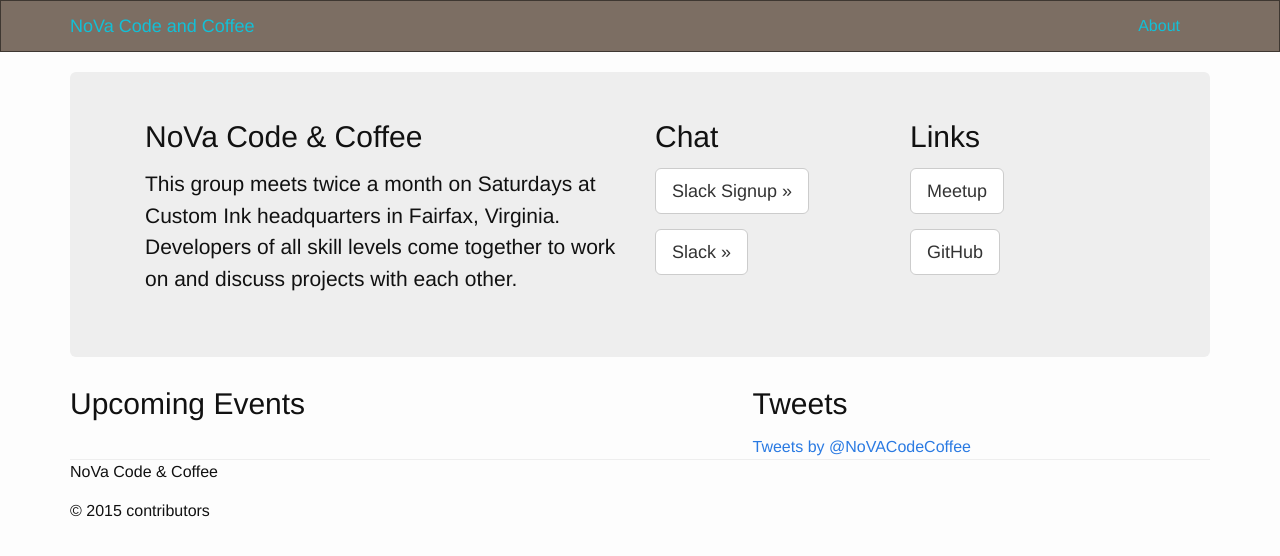
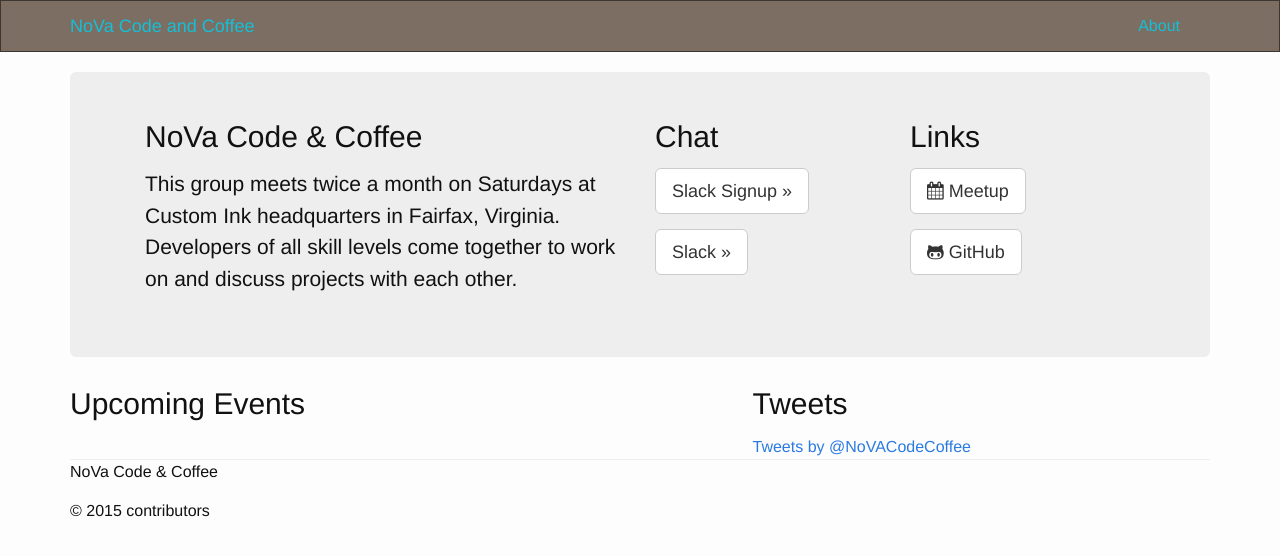
Before and after one commit to NoVACodeCoffee/novacodecoffee.github.io, a Jekyll site: the page built from index.html, in a window 1280 px wide. Shown: the top 556 px of the page. Built offline with Jekyll 4.4.1, drawn with Linux system fonts in a browser that asks for light colours; nearby versions of some CDN libraries; comment, search, counter and statistics services are not loaded.

Commit message:
add fontawesome

```diff
--- a/_includes/head.html
+++ b/_includes/head.html
@@ -9,6 +9,9 @@
   <script src="https://ajax.googleapis.com/ajax/libs/jquery/2.1.3/jquery.min.js"></script>
   <script src="https://cdnjs.cloudflare.com/ajax/libs/mustache.js/2.1.2/mustache.js"></script>
 
+  <!-- fontawesome -->
+  <link rel="stylesheet" href="https://cdnjs.cloudflare.com/ajax/libs/font-awesome/4.4.0/css/font-awesome.min.css">
+
   <!-- Latest compiled and minified CSS -->
   <link rel="stylesheet" href="https://maxcdn.bootstrapcdn.com/bootstrap/3.3.5/css/bootstrap.min.css">
 
```
